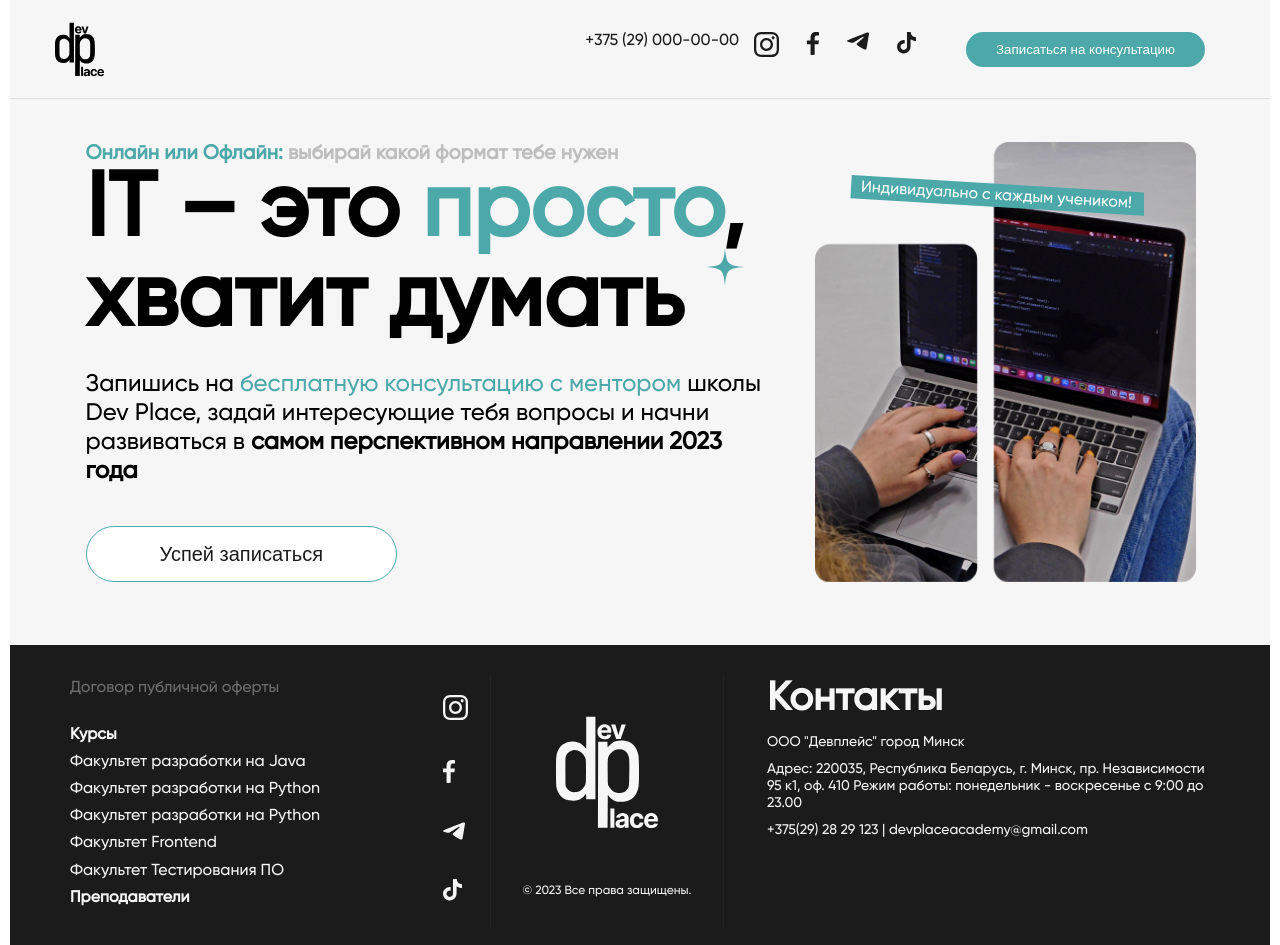
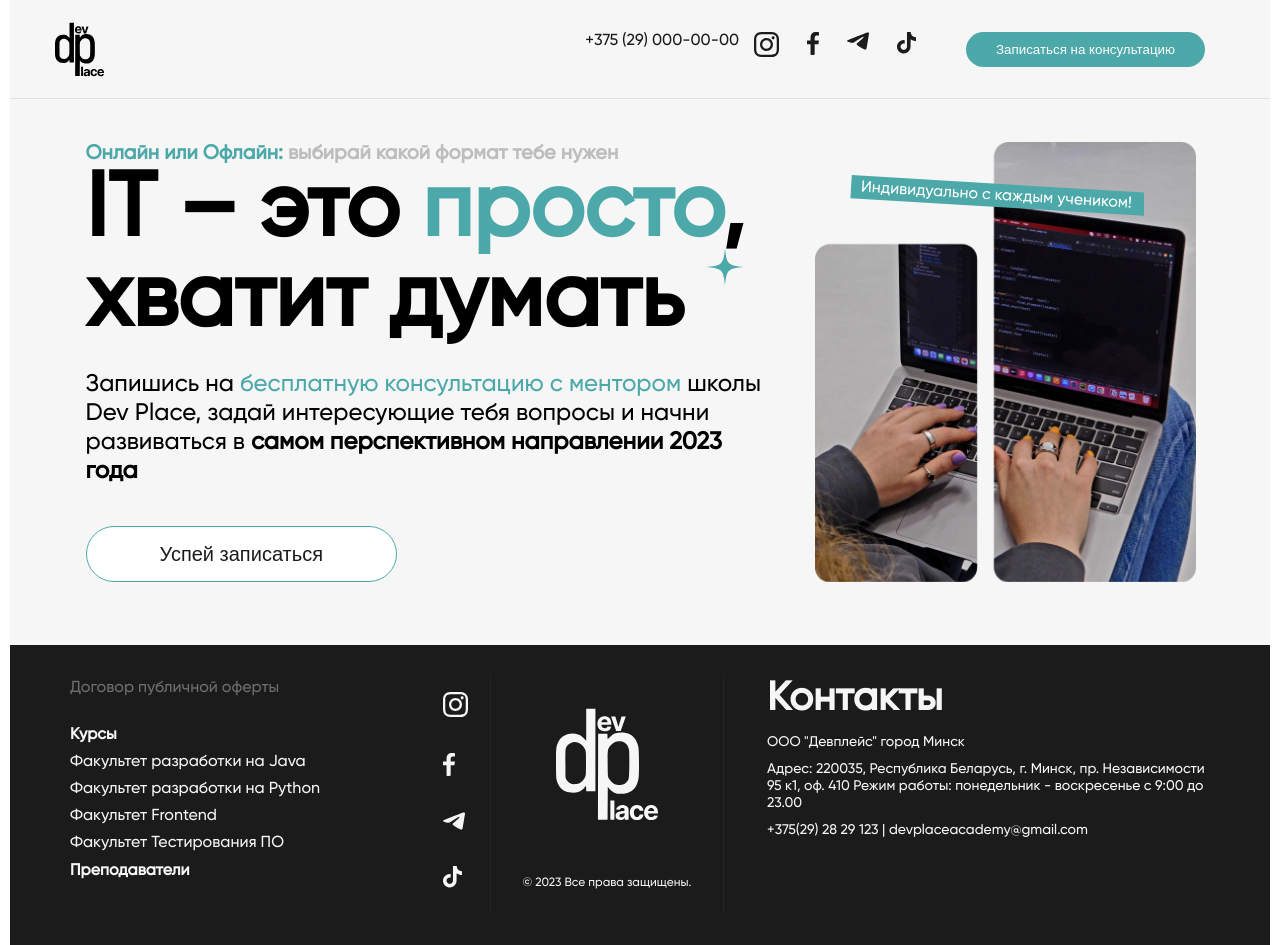
Before and after one commit to kirill1881/Zhilploshad, a React (Create React App) app: page / in a window 1280 px wide. Built offline with nearby package versions, Linux system fonts and the light colour scheme.

Commit message:
new functional

```diff
--- a/src/components/Footer/Footer.js
+++ b/src/components/Footer/Footer.js
@@ -16,27 +16,25 @@ export const Footer = () => {
           </a>
         </li>
         <li>
-          <a href="#">
+          <a href="https://devplace.by/courses">
             <strong>Курсы</strong>
           </a>
         </li>
         <li>
-          <a href="#">Факультет разработки на Java </a>
+          <a href="https://devplace.by/java">Факультет разработки на Java </a>
         </li>
         <li>
-          <a href="#">Факультет разработки на Python</a>
+          <a href="https://devplace.by/python">Факультет разработки на Python</a>
+        </li>
+
+        <li>
+          <a href="https://devplace.by/frontend">Факультет Frontend</a>
         </li>
         <li>
-          <a href="#">Факультет разработки на Python</a>
+          <a href="https://devplace.by/software-testing">Факультет Тестирования ПО</a>
         </li>
         <li>
-          <a href="#">Факультет Frontend</a>
-        </li>
-        <li>
-          <a href="#">Факультет Тестирования ПО</a>
-        </li>
-        <li>
-          <a href="#">
+          <a href="https://devplace.by/teachers">
             <strong>Преподаватели</strong>
           </a>
         </li>
```
